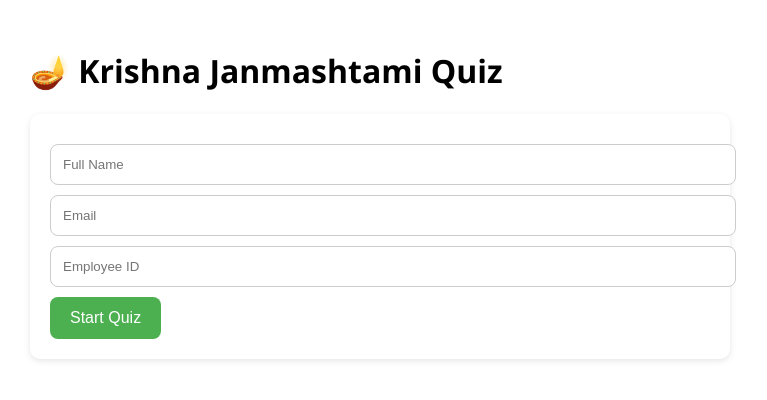
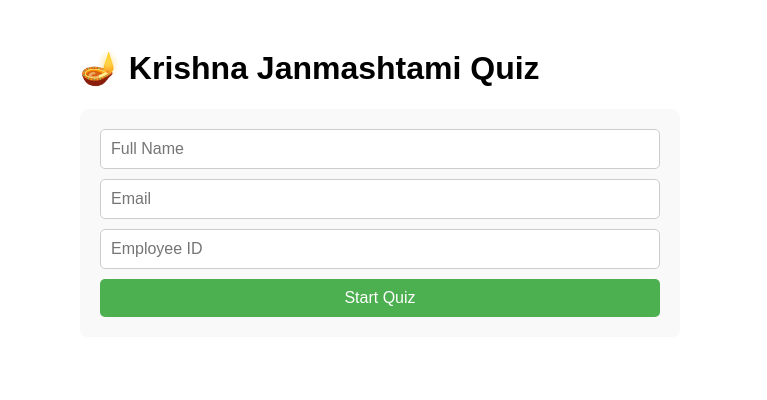
Before and after one commit to prempandey123/quiz-competition, a Next.js app: page / in a window 1280 px wide. Shown: the top 400 px of the page, without its empty margins (260-1027 px from the left). Built offline with nearby package versions, Linux system fonts and the light colour scheme.

Commit message:
My Next Commit6

```diff
--- a/src/components/QuizPage.js
+++ b/src/components/QuizPage.js
@@ -1,5 +1,4 @@
 import { useState, useEffect } from "react";
-import "../styles/quiz.css"; // We'll make a separate CSS file for styling
 import { db } from "../firebase";
 import { collection, addDoc, serverTimestamp } from "firebase/firestore";
 
@@ -56,9 +55,9 @@ export default function QuizPage() {
   const handleSubmit = async () => {
     try {
       await addDoc(collection(db, "quizResults"), {
-      name,
-      email,
-      employeeId,
+        name: userData.name,
+        email: userData.email,
+        employeeId: userData.empId,
         answers,
         submittedAt: serverTimestamp(),
       });
@@ -76,30 +75,25 @@ export default function QuizPage() {
     }
   };
 
+  const styles = {
+    container: { maxWidth: "600px", margin: "auto", padding: "20px", fontFamily: "Arial, sans-serif" },
+    card: { display: "flex", flexDirection: "column", gap: "10px", background: "#f9f9f9", padding: "20px", borderRadius: "8px" },
+    input: { padding: "10px", fontSize: "16px", borderRadius: "5px", border: "1px solid #ccc" },
+    button: { padding: "10px", fontSize: "16px", border: "none", borderRadius: "5px", background: "#4CAF50", color: "#fff", cursor: "pointer" },
+    question: { background: "#fff", padding: "15px", borderRadius: "8px", marginBottom: "10px", border: "1px solid #ddd" },
+    option: { display: "block", marginTop: "5px" },
+    timer: { color: "red" },
+  };
+
   if (!quizStarted) {
     return (
-      <div className="quiz-container">
+      <div style={styles.container}>
         <h1>🪔 Krishna Janmashtami Quiz</h1>
-        <div className="card">
-          <input
-            type="text"
-            placeholder="Full Name"
-            value={userData.name}
-            onChange={(e) => setUserData({ ...userData, name: e.target.value })}
-          />
-          <input
-            type="email"
-            placeholder="Email"
-            value={userData.email}
-            onChange={(e) => setUserData({ ...userData, email: e.target.value })}
-          />
-          <input
-            type="text"
-            placeholder="Employee ID"
-            value={userData.empId}
-            onChange={(e) => setUserData({ ...userData, empId: e.target.value })}
-          />
-          <button onClick={handleStart}>Start Quiz</button>
+        <div style={styles.card}>
+          <input style={styles.input} type="text" placeholder="Full Name" value={userData.name} onChange={(e) => setUserData({ ...userData, name: e.target.value })} />
+          <input style={styles.input} type="email" placeholder="Email" value={userData.email} onChange={(e) => setUserData({ ...userData, email: e.target.value })} />
+          <input style={styles.input} type="text" placeholder="Employee ID" value={userData.empId} onChange={(e) => setUserData({ ...userData, empId: e.target.value })} />
+          <button style={styles.button} onClick={handleStart}>Start Quiz</button>
         </div>
       </div>
     );
@@ -107,34 +101,27 @@ export default function QuizPage() {
 
   if (submitted) {
     return (
-      <div className="quiz-container">
+      <div style={styles.container}>
         <h2>🎉 Dhanyavaad! Aapka quiz submit ho gaya!</h2>
       </div>
     );
   }
 
   return (
-    <div className="quiz-container">
+    <div style={styles.container}>
       <h1>🪔 Krishna Janmashtami Quiz</h1>
-      <h3>⏳ Time Left: {formatTime(timeLeft)}</h3>
+      <h3 style={styles.timer}>⏳ Time Left: {formatTime(timeLeft)}</h3>
       {questions.map((q) => (
-        <div key={q.id} className="question-card">
+        <div key={q.id} style={styles.question}>
           <p><b>{q.id}. {q.q}</b></p>
           {q.options.map((opt) => (
-            <label key={opt} className="option">
-              <input
-                type="radio"
-                name={q.id}
-                value={opt}
-                onChange={() => handleChange(q.id, opt)}
-                checked={answers[q.id] === opt}
-              />
-              {opt}
+            <label key={opt} style={styles.option}>
+              <input type="radio" name={q.id} value={opt} onChange={() => handleChange(q.id, opt)} checked={answers[q.id] === opt} /> {opt}
             </label>
           ))}
         </div>
       ))}
-      <button className="submit-btn" onClick={handleSubmit}>Submit</button>
+      <button style={styles.button} onClick={handleSubmit}>Submit</button>
     </div>
   );
 }
--- a/src/styles/quiz.css
+++ /dev/null
@@ -1,42 +0,0 @@
-.quiz-container {
-  max-width: 700px;
-  margin: auto;
-  padding: 20px;
-  font-family: "Segoe UI", sans-serif;
-}
-
-.card, .question-card {
-  background: white;
-  padding: 20px;
-  border-radius: 10px;
-  box-shadow: 0 2px 6px rgba(0,0,0,0.1);
-  margin-bottom: 20px;
-}
-
-.card input {
-  display: block;
-  width: 100%;
-  padding: 12px;
-  margin: 10px 0;
-  border-radius: 8px;
-  border: 1px solid #ccc;
-}
-
-.card button, .submit-btn {
-  padding: 12px 20px;
-  background-color: #4CAF50;
-  color: white;
-  font-size: 16px;
-  border: none;
-  border-radius: 8px;
-  cursor: pointer;
-}
-
-.card button:hover, .submit-btn:hover {
-  background-color: #45a049;
-}
-
-.option {
-  display: block;
-  margin: 8px 0;
-}
```
Lines whose indentation alone changed are shown as unchanged.
